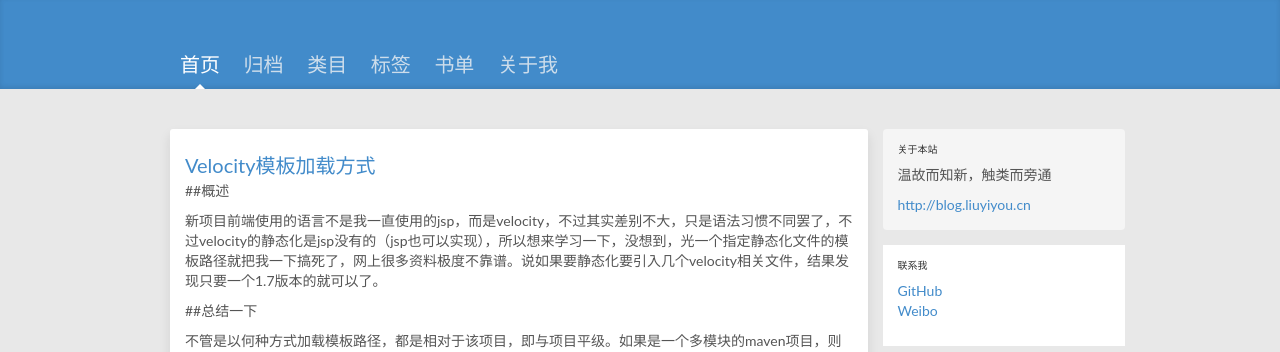
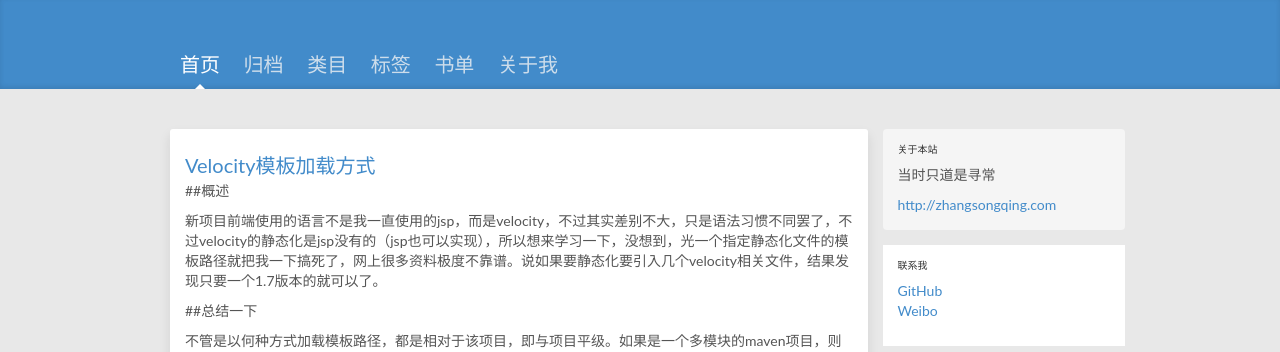
Before and after one commit to songqing/songqing.github.io, a Jekyll site: the page built from index.html, in a window 1280 px wide and 900 px high. Shown: the top 352 px of the window. Built offline with Jekyll 4.4.1, drawn with Linux system fonts in a browser that asks for light colours; the list of posts is cut into pages by our own code; comment, search, counter and statistics services are not loaded.

Commit message:
Update default.html

```diff
--- a/_layouts/default.html
+++ b/_layouts/default.html
@@ -24,14 +24,14 @@
         <div class="col-sm-3  blog-sidebar">
             <div class="sidebar-module sidebar-module-inset">
                 <h4>关于本站</h4>
-                <p>温故而知新，触类而旁通</p>
-                <p><a href="http://blog.liuyiyou.cn/">http://blog.liuyiyou.cn</a></p>
+                <p>当时只道是寻常</p>
+                <p><a href="http://zhangsongqing.com/">http://zhangsongqing.com</a></p>
             </div>
             <div class="sidebar-module">
                 <h4>联系我</h4>
                 <ol class="list-unstyled">
-                    <li><a href="https://github.com/liuyiyou">GitHub</a></li>
-                    <li><a href="http://weibo.com/virgots">Weibo</li>
+                    <li><a href="https://github.com/songqing">GitHub</a></li>
+                    <li><a href="http://weibo.com/zsq164">Weibo</li>
                 </ol>
             </div>
             <div class="sidebar-module">
```
